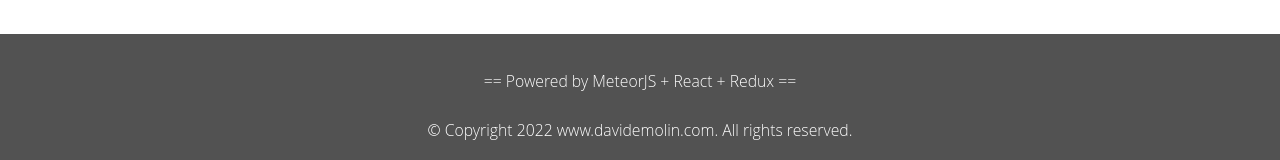
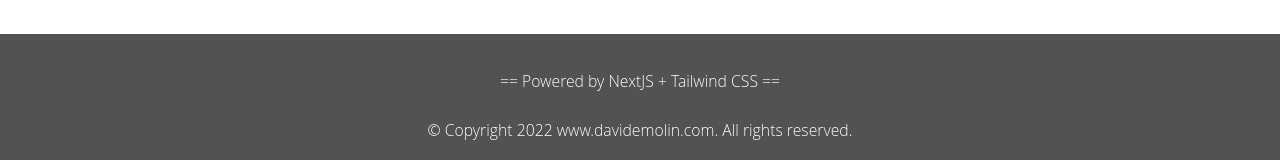
Before and after one commit to dmolin/davidemolin_com, a Next.js app in the folder src/: page / in a window 1280 px wide. Shown: the part 3526-3686 px from the top of the page. Built offline with nearby package versions, Linux system fonts and the light colour scheme; a web font is replaced by a local one.

Commit message:
update footer

```diff
--- a/src/components/client/Footer.jsx
+++ b/src/components/client/Footer.jsx
@@ -1,7 +1,7 @@
 const Footer = props => (
   <section className="bg-neutral-600 text-white py-8 text-sm text-center">
     <div className="page-container flex flex-col gap-6">
-      <p className="">== Powered by MeteorJS + React + Redux ==</p>
+      <p className="">== Powered by NextJS + Tailwind CSS ==</p>
       <p className="">© Copyright 2022 www.davidemolin.com. All rights reserved.</p>
     </div>
   </section>
```
